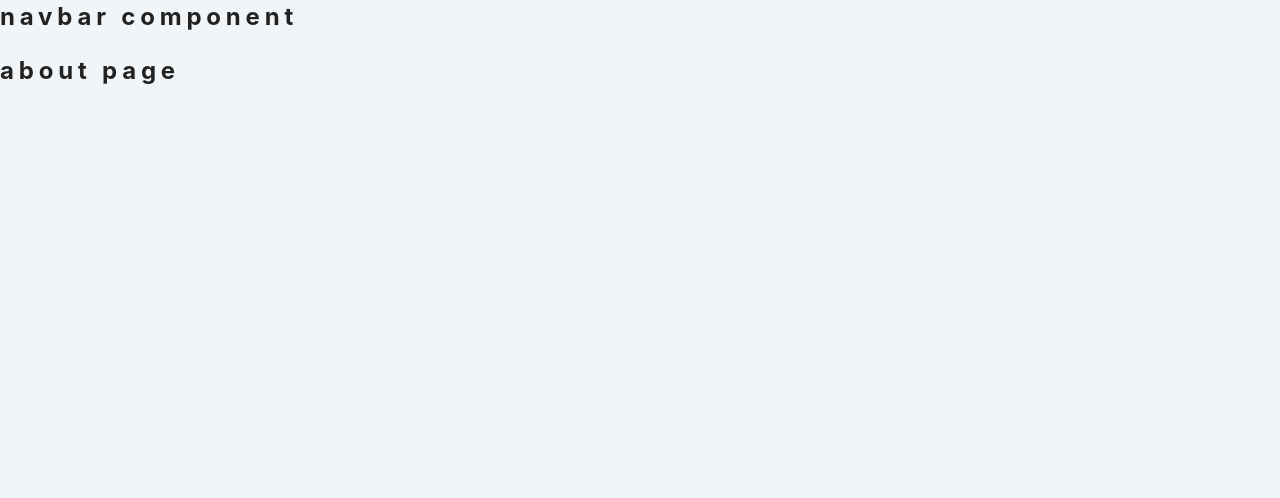
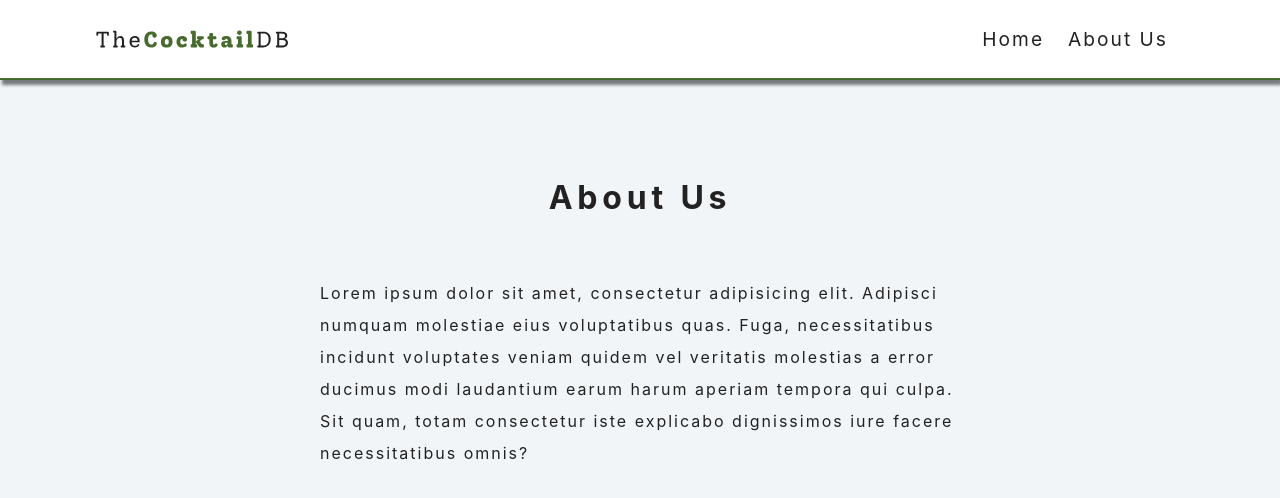
Before and after one commit to Dev0071/react-cocktails-app, a React (Create React App) app: page /about in a window 1280 px wide. Shown: the top 498 px of the page. Built offline with nearby package versions, Linux system fonts and the light colour scheme.

Commit message:
completed the structural look for navbar, about page and error page and tested

```diff
--- a/src/App.js
+++ b/src/App.js
@@ -19,7 +19,7 @@ function App() {
           element={<Home />}
         />
         <Route
-          path='/About'
+          path='/about'
           element={<About />}
         />
         <Route
--- a/src/components/Navbar.js
+++ b/src/components/Navbar.js
@@ -1,13 +1,29 @@
-import React from 'react'
-import { Link } from 'react-router-dom'
-import logo from '../logo.svg'
+import React from 'react';
+import { Link } from 'react-router-dom';
+import logo from '../logo.svg';
 
 const Navbar = () => {
   return (
-    <div>
-      <h2>navbar component</h2>
-    </div>
-  )
-}
+    <nav className='navbar'>
+      <div className='nav-center'>
+        <Link to='/'>
+          <img
+            src={logo}
+            alt=' the cocktaildb logo'
+            className='logo'
+          />
+        </Link>
+        <ul className='nav-links'>
+          <li>
+            <Link to='/'>Home</Link>
+          </li>
+          <li>
+            <Link to='/about'>About us</Link>
+          </li>
+        </ul>
+      </div>
+    </nav>
+  );
+};
 
-export default Navbar
+export default Navbar;
--- a/src/pages/About.js
+++ b/src/pages/About.js
@@ -1,11 +1,18 @@
-import React from 'react'
+import React from 'react';
 
 const About = () => {
   return (
-    <div>
-      <h2>about page</h2>
-    </div>
-  )
-}
+    <section className='section about-section'>
+      <h1 className='section-title'>about us</h1>
+      <p>
+        Lorem ipsum dolor sit amet, consectetur adipisicing elit. Adipisci
+        numquam molestiae eius voluptatibus quas. Fuga, necessitatibus incidunt
+        voluptates veniam quidem vel veritatis molestias a error ducimus modi
+        laudantium earum harum aperiam tempora qui culpa. Sit quam, totam
+        consectetur iste explicabo dignissimos iure facere necessitatibus omnis?
+      </p>
+    </section>
+  );
+};
 
-export default About
+export default About;
--- a/src/pages/Error.js
+++ b/src/pages/Error.js
@@ -1,12 +1,17 @@
-import React from 'react'
-import { Link } from 'react-router-dom'
+import React from 'react';
+import { Link } from 'react-router-dom';
 
 const Error = () => {
   return (
-    <div>
-      <h2>error page</h2>
-    </div>
-  )
-}
+    <section className='section error-page'>
+      <div className='error-container'>
+        <h1>opps! it's a dead end</h1>
+        <Link to='/'>
+          <button className='btn btn-primary'>Back Home</button>
+        </Link>
+      </div>
+    </section>
+  );
+};
 
-export default Error
+export default Error;
```
